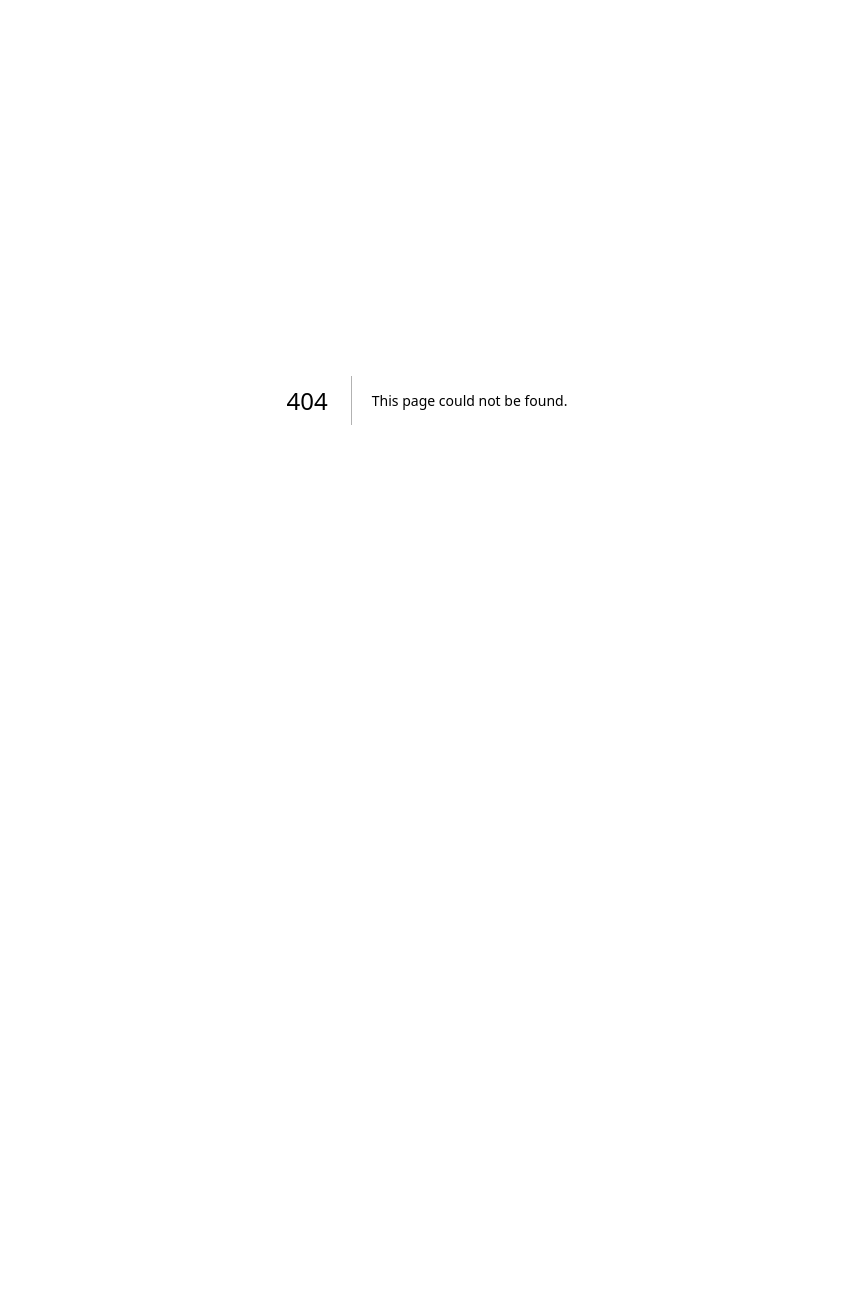
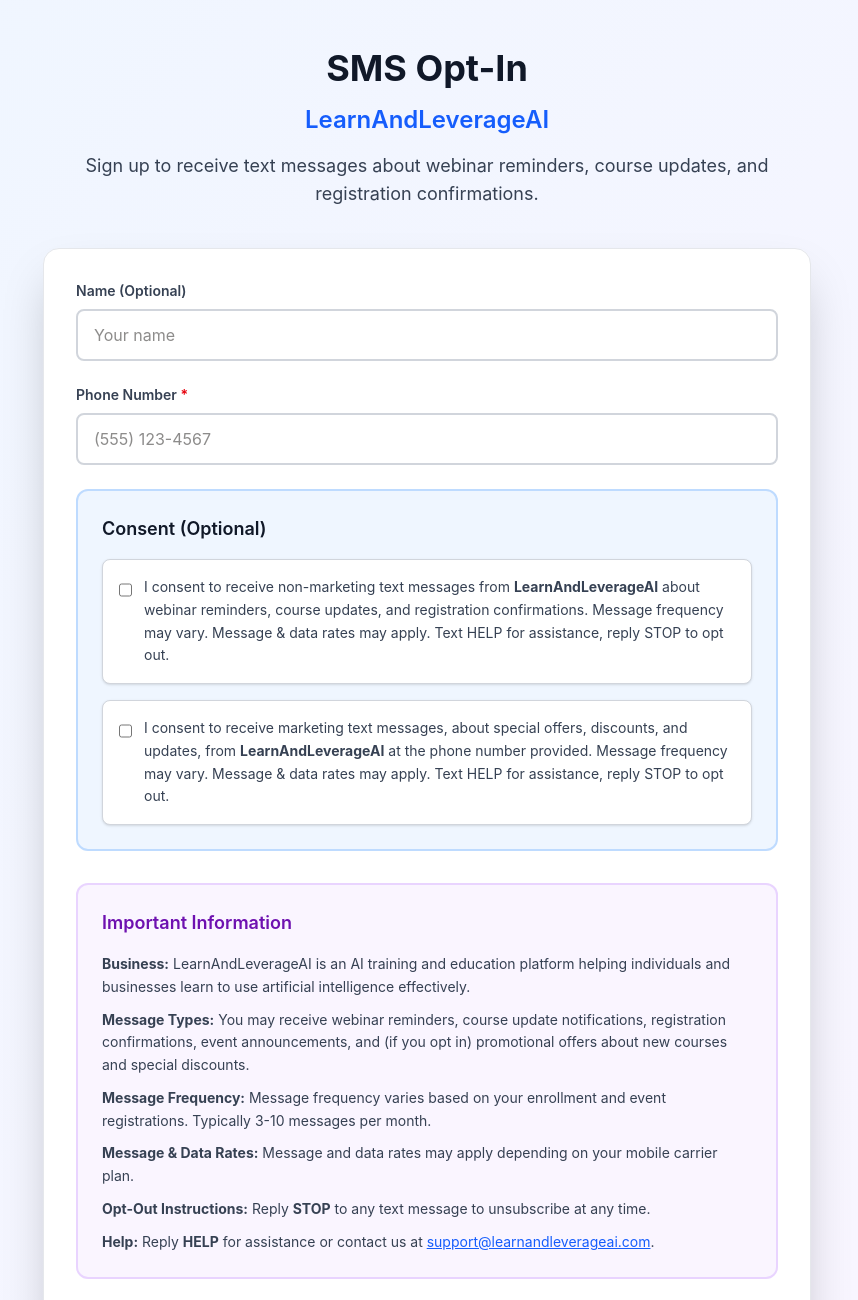
Before and after one commit to brandonogram/learnandleverageai, a Next.js app: page /sms-opt-in in a window 1280 px wide. Before the commit this address had no page. Shown: the top 1300 px of the page, without its empty margins (213-1071 px from the left). Before the commit the page ends 800 px from the top, so only its background shows below. Built offline with nearby package versions, Linux system fonts and the light colour scheme.

Commit message:
Add A2P 10DLC compliant SMS opt-in page

```diff
--- /dev/null
+++ b/src/app/sms-opt-in/page.tsx
@@ -0,0 +1,197 @@
+'use client';
+
+import { useState } from 'react';
+
+export default function SmsOptInPage() {
+  const [formData, setFormData] = useState({
+    name: '',
+    phone: '',
+    consentNonMarketing: false,
+    consentMarketing: false
+  });
+
+  const handleSubmit = (e: React.FormEvent) => {
+    e.preventDefault();
+    if (!formData.phone) {
+      alert('Please enter your phone number.');
+      return;
+    }
+    alert('Thank you for opting in! (This is a demo form for compliance review.)');
+  };
+
+  const handleChange = (e: React.ChangeEvent<HTMLInputElement>) => {
+    const { name, value, type, checked } = e.target;
+    setFormData(prev => ({
+      ...prev,
+      [name]: type === 'checkbox' ? checked : value
+    }));
+  };
+
+  return (
+    <div className="min-h-screen bg-gradient-to-br from-blue-50 to-purple-50 py-12 px-4 sm:px-6 lg:px-8">
+      <div className="max-w-3xl mx-auto">
+        {/* Header */}
+        <div className="text-center mb-10">
+          <h1 className="text-4xl font-bold text-gray-900 mb-4">
+            SMS Opt-In
+          </h1>
+          <p className="text-2xl font-semibold text-blue-600 mb-4">
+            LearnAndLeverageAI
+          </p>
+          <p className="text-lg text-gray-700">
+            Sign up to receive text messages about webinar reminders, course updates, and registration confirmations.
+          </p>
+        </div>
+
+        {/* Form Card */}
+        <div className="bg-white shadow-2xl rounded-2xl p-8 border border-gray-200">
+          <form onSubmit={handleSubmit}>
+
+            {/* Name Field (Optional) */}
+            <div className="mb-6">
+              <label htmlFor="name" className="block text-sm font-semibold text-gray-700 mb-2">
+                Name (Optional)
+              </label>
+              <input
+                type="text"
+                id="name"
+                name="name"
+                value={formData.name}
+                onChange={handleChange}
+                placeholder="Your name"
+                className="w-full px-4 py-3 border-2 border-gray-300 rounded-lg focus:outline-none focus:border-blue-500 transition-colors"
+              />
+            </div>
+
+            {/* Phone Number Field (Required) */}
+            <div className="mb-6">
+              <label htmlFor="phone" className="block text-sm font-semibold text-gray-700 mb-2">
+                Phone Number <span className="text-red-600">*</span>
+              </label>
+              <input
+                type="tel"
+                id="phone"
+                name="phone"
+                value={formData.phone}
+                onChange={handleChange}
+                placeholder="(555) 123-4567"
+                required
+                className="w-full px-4 py-3 border-2 border-gray-300 rounded-lg focus:outline-none focus:border-blue-500 transition-colors"
+              />
+            </div>
+
+            {/* Consent Checkboxes */}
+            <div className="mb-8 p-6 bg-blue-50 rounded-xl border-2 border-blue-200">
+              <h3 className="text-lg font-semibold text-gray-900 mb-4">
+                Consent (Optional)
+              </h3>
+
+              {/* Non-Marketing Checkbox */}
+              <div className="mb-4 p-4 bg-white rounded-lg border border-gray-300 shadow-sm">
+                <div className="flex items-start">
+                  <input
+                    type="checkbox"
+                    id="consentNonMarketing"
+                    name="consentNonMarketing"
+                    checked={formData.consentNonMarketing}
+                    onChange={handleChange}
+                    className="mt-1 h-5 w-5 text-blue-600 focus:ring-blue-500 border-gray-300 rounded cursor-pointer"
+                  />
+                  <label htmlFor="consentNonMarketing" className="ml-3 text-sm text-gray-700 cursor-pointer leading-relaxed">
+                    I consent to receive non-marketing text messages from <strong>LearnAndLeverageAI</strong> about webinar reminders, course updates, and registration confirmations. Message frequency may vary. Message & data rates may apply. Text HELP for assistance, reply STOP to opt out.
+                  </label>
+                </div>
+              </div>
+
+              {/* Marketing Checkbox */}
+              <div className="p-4 bg-white rounded-lg border border-gray-300 shadow-sm">
+                <div className="flex items-start">
+                  <input
+                    type="checkbox"
+                    id="consentMarketing"
+                    name="consentMarketing"
+                    checked={formData.consentMarketing}
+                    onChange={handleChange}
+                    className="mt-1 h-5 w-5 text-blue-600 focus:ring-blue-500 border-gray-300 rounded cursor-pointer"
+                  />
+                  <label htmlFor="consentMarketing" className="ml-3 text-sm text-gray-700 cursor-pointer leading-relaxed">
+                    I consent to receive marketing text messages, about special offers, discounts, and updates, from <strong>LearnAndLeverageAI</strong> at the phone number provided. Message frequency may vary. Message & data rates may apply. Text HELP for assistance, reply STOP to opt out.
+                  </label>
+                </div>
+              </div>
+            </div>
+
+            {/* Disclosure Section */}
+            <div className="mb-8 p-6 bg-purple-50 border-2 border-purple-200 rounded-xl">
+              <h3 className="text-lg font-semibold text-purple-800 mb-4">
+                Important Information
+              </h3>
+              <ul className="space-y-2.5 text-sm text-gray-700 leading-relaxed">
+                <li>
+                  <strong>Business:</strong> LearnAndLeverageAI is an AI training and education platform helping individuals and businesses learn to use artificial intelligence effectively.
+                </li>
+                <li>
+                  <strong>Message Types:</strong> You may receive webinar reminders, course update notifications, registration confirmations, event announcements, and (if you opt in) promotional offers about new courses and special discounts.
+                </li>
+                <li>
+                  <strong>Message Frequency:</strong> Message frequency varies based on your enrollment and event registrations. Typically 3-10 messages per month.
+                </li>
+                <li>
+                  <strong>Message & Data Rates:</strong> Message and data rates may apply depending on your mobile carrier plan.
+                </li>
+                <li>
+                  <strong>Opt-Out Instructions:</strong> Reply <strong>STOP</strong> to any text message to unsubscribe at any time.
+                </li>
+                <li>
+                  <strong>Help:</strong> Reply <strong>HELP</strong> for assistance or contact us at{' '}
+                  <a href="mailto:support@learnandleverageai.com" className="text-blue-600 underline hover:text-blue-800">
+                    support@learnandleverageai.com
+                  </a>.
+                </li>
+              </ul>
+            </div>
+
+            {/* Submit Button */}
+            <button
+              type="submit"
+              className="w-full py-4 px-6 bg-gradient-to-r from-blue-600 to-purple-600 text-white font-semibold text-lg rounded-lg hover:from-blue-700 hover:to-purple-700 transition-all shadow-lg"
+            >
+              Submit
+            </button>
+
+            {/* Carrier Notice */}
+            <p className="text-center text-sm text-gray-500 italic mt-4">
+              Carriers are not liable for delayed or undelivered messages.
+            </p>
+
+            {/* Footer Links */}
+            <div className="text-center mt-8 pt-6 border-t border-gray-200">
+              <a
+                href="/privacy-policy"
+                target="_blank"
+                rel="noopener noreferrer"
+                className="text-blue-600 font-semibold hover:underline mx-3"
+              >
+                Privacy Policy
+              </a>
+              {' | '}
+              <a
+                href="/terms-of-service"
+                target="_blank"
+                rel="noopener noreferrer"
+                className="text-blue-600 font-semibold hover:underline mx-3"
+              >
+                Terms of Service
+              </a>
+            </div>
+          </form>
+        </div>
+
+        {/* Additional Trust Badge */}
+        <div className="text-center mt-6 text-sm text-gray-600">
+          <p>🔒 Your information is secure and will never be shared with third parties.</p>
+        </div>
+      </div>
+    </div>
+  );
+}
```
